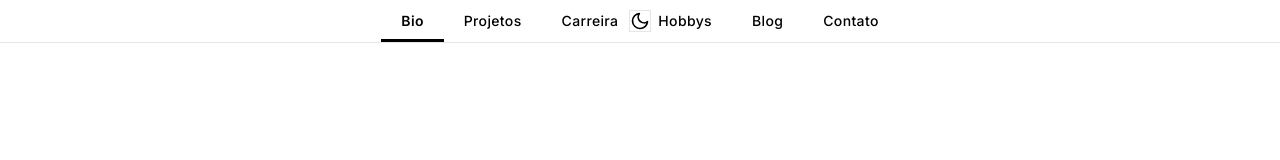
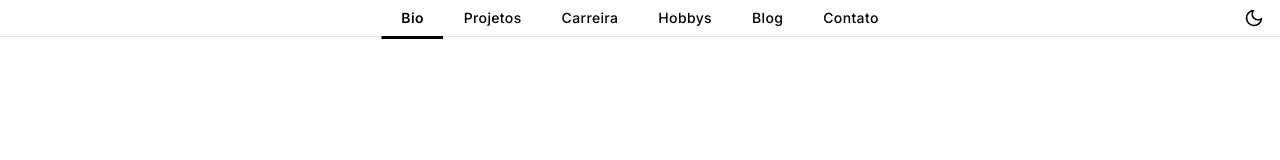
Before and after one commit to adonis-vinuto/personal-site, a Next.js app: page / in a window 1280 px wide. Shown: the top 160 px of the page. Built offline with nearby package versions, Linux system fonts and the light colour scheme; a web font is replaced by a local one.

Commit message:
Feat (Tema): fiz mais alguns pequenos ajustes no menu, neste caso foi no botão do tema

```diff
--- a/src/components/homePage/topMenu.tsx
+++ b/src/components/homePage/topMenu.tsx
@@ -34,10 +34,14 @@
   return (
     <nav className="fixed top-0 left-0 right-0 w-full z-50 bg-background/80 backdrop-blur-md border-b border-border">
       <div className="w-full px-4 sm:px-6 lg:px-8">
-        <div className="flex items-center justify-center h-16 relative">
 
-          {/* Navegação Principal - Centralizada */}
-          <div className="flex items-center space-x-1">
+        <div className="relative flex items-center justify-between h-28">
+
+          {/* Placeholder invisível à esquerda para balancear o layout */}
+          <div className="w-1/3" />
+
+          {/* Navegação Principal - Centralizada visualmente */}
+          <div className="absolute left-1/2 transform -translate-x-1/2 flex items-center space-x-1">
             {sections.map((section, index) => (
               <Button
                 key={section}
@@ -50,9 +54,13 @@
             ))}
           </div>
 
-          {/* Toggle de Tema - Posição Absoluta no Canto Direito */}
-          <div className="absolute right-0 flex items-center">
-            <ThemeToggle />
+          <div className="flex items-center justify-end">
+            <div
+              className="mr-6 sm:mr-8 lg:mr-10"
+              style={{ marginRight: '1rem', marginTop: '0.5rem' }}
+            >
+              <ThemeToggle />
+            </div>
           </div>
         </div>
       </div>
--- a/src/components/ui/theme-toggle.tsx
+++ b/src/components/ui/theme-toggle.tsx
@@ -64,7 +64,7 @@
 
 export function ThemeToggle({
     className = '',
-    variant = 'outline',
+    variant = 'secondary',
     size = 'icon'
 }: ThemeToggleProps) {
     const { theme, toggleTheme, mounted } = useTheme();
```
